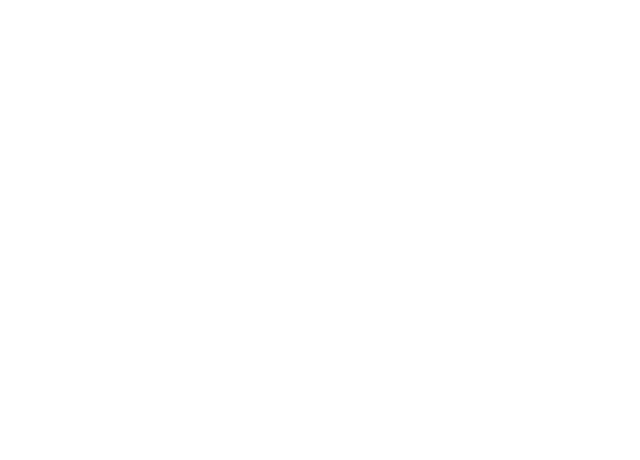
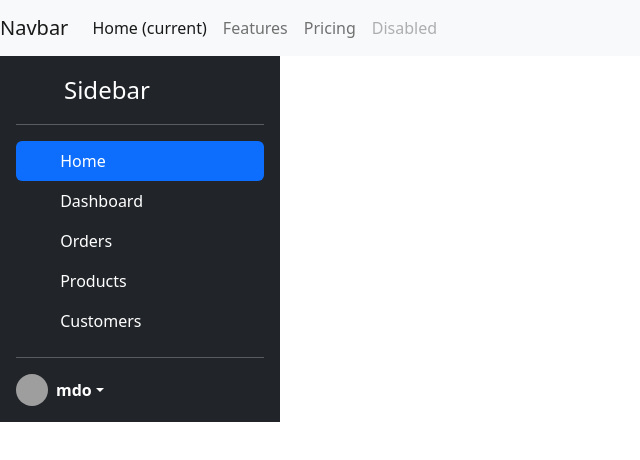
Before and after one commit to Wanderboy007/GatiKi.io, a website: page index.html in a window 1280 px wide. Shown: the whole page, without its empty margins (0-640 px from the left). Drawn offline with nearby package versions, Linux system fonts and the light colour scheme; grey boxes are pictures that could not be loaded.

Commit message:
homepage and nav-bar added

```diff
--- a/index.html
+++ b/index.html
@@ -2,14 +2,107 @@
 <html lang="en">
 
 <head>
-    <meta charset="UTF-8">
-    <meta http-equiv="X-UA-Compatible" content="IE=edge">
-    <meta name="viewport" content="width=device-width, initial-scale=1.0">
+    <meta charset="UTF-8" />
+    <meta http-equiv="X-UA-Compatible" content="IE=edge" />
+    <meta name="viewport" content="width=device-width, initial-scale=1.0" />
     <title>GatiKi</title>
+    <!-- CSS only -->
+    <link href="https://cdn.jsdelivr.net/npm/bootstrap@5.2.0-beta1/dist/css/bootstrap.min.css" rel="stylesheet"
+        integrity="sha384-0evHe/X+R7YkIZDRvuzKMRqM+OrBnVFBL6DOitfPri4tjfHxaWutUpFmBp4vmVor" crossorigin="anonymous">
+
 </head>
 
 <body>
 
+    <nav class="navbar navbar-expand-lg navbar-light bg-light">
+        <a class="navbar-brand" href="#">Navbar</a>
+        <button class="navbar-toggler" type="button" data-toggle="collapse" data-target="#navbarNavAltMarkup" aria-controls="navbarNavAltMarkup" aria-expanded="false" aria-label="Toggle navigation">
+          <span class="navbar-toggler-icon"></span>
+        </button>
+        <div class="collapse navbar-collapse" id="navbarNavAltMarkup">
+          <div class="navbar-nav">
+            <a class="nav-item nav-link active" href="#">Home <span class="sr-only">(current)</span></a>
+            <a class="nav-item nav-link" href="#">Features</a>
+            <a class="nav-item nav-link" href="#">Pricing</a>
+            <a class="nav-item nav-link disabled" href="#" tabindex="-1" aria-disabled="true">Disabled</a>
+          </div>
+        </div>
+      </nav>
+
+
+    <div class="d-flex flex-column flex-shrink-0 p-3 text-white bg-dark" style="width: 280px;">
+        <a href="/" class="d-flex align-items-center mb-3 mb-md-0 me-md-auto text-white text-decoration-none">
+            <svg class="bi me-2" width="40" height="32">
+                <use xlink:href="#bootstrap"></use>
+            </svg>
+            <span class="fs-4">Sidebar</span>
+        </a>
+        <hr>
+        <ul class="nav nav-pills flex-column mb-auto">
+            <li class="nav-item">
+                <a href="#" class="nav-link active" aria-current="page">
+                    <svg class="bi me-2" width="16" height="16">
+                        <use xlink:href="#home"></use>
+                    </svg>
+                    Home
+                </a>
+            </li>
+            <li>
+                <a href="#" class="nav-link text-white">
+                    <svg class="bi me-2" width="16" height="16">
+                        <use xlink:href="#speedometer2"></use>
+                    </svg>
+                    Dashboard
+                </a>
+            </li>
+            <li>
+                <a href="#" class="nav-link text-white">
+                    <svg class="bi me-2" width="16" height="16">
+                        <use xlink:href="#table"></use>
+                    </svg>
+                    Orders
+                </a>
+            </li>
+            <li>
+                <a href="#" class="nav-link text-white">
+                    <svg class="bi me-2" width="16" height="16">
+                        <use xlink:href="#grid"></use>
+                    </svg>
+                    Products
+                </a>
+            </li>
+            <li>
+                <a href="#" class="nav-link text-white">
+                    <svg class="bi me-2" width="16" height="16">
+                        <use xlink:href="#people-circle"></use>
+                    </svg>
+                    Customers
+                </a>
+            </li>
+        </ul>
+        <hr>
+        <div class="dropdown">
+            <a href="#" class="d-flex align-items-center text-white text-decoration-none dropdown-toggle"
+                id="dropdownUser1" data-bs-toggle="dropdown" aria-expanded="false">
+                <img src="https://github.com/mdo.png" alt="" width="32" height="32" class="rounded-circle me-2">
+                <strong>mdo</strong>
+            </a>
+            <ul class="dropdown-menu dropdown-menu-dark text-small shadow" aria-labelledby="dropdownUser1">
+                <li><a class="dropdown-item" href="#">New project...</a></li>
+                <li><a class="dropdown-item" href="#">Settings</a></li>
+                <li><a class="dropdown-item" href="#">Profile</a></li>
+                <li>
+                    <hr class="dropdown-divider">
+                </li>
+                <li><a class="dropdown-item" href="#">Sign out</a></li>
+            </ul>
+        </div>
+    </div>
+
+    <!-- JavaScript Bundle with Popper -->
+    <script src="https://cdn.jsdelivr.net/npm/bootstrap@5.2.0-beta1/dist/js/bootstrap.bundle.min.js"
+        integrity="sha384-pprn3073KE6tl6bjs2QrFaJGz5/SUsLqktiwsUTF55Jfv3qYSDhgCecCxMW52nD2"
+        crossorigin="anonymous"></script>
 </body>
 
 </html>
```
Also changed, not shown: index.css (line endings or trailing spaces).
